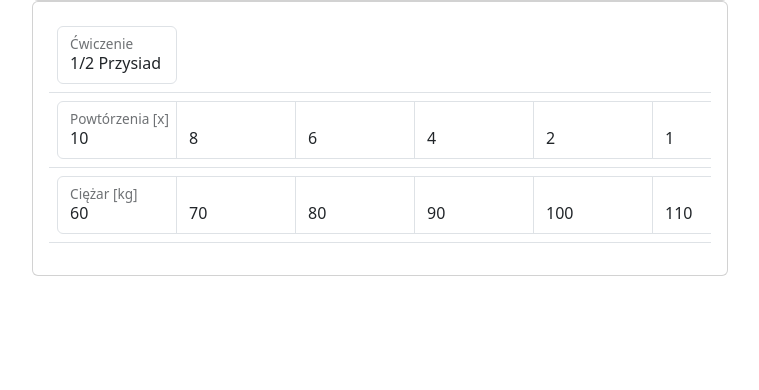
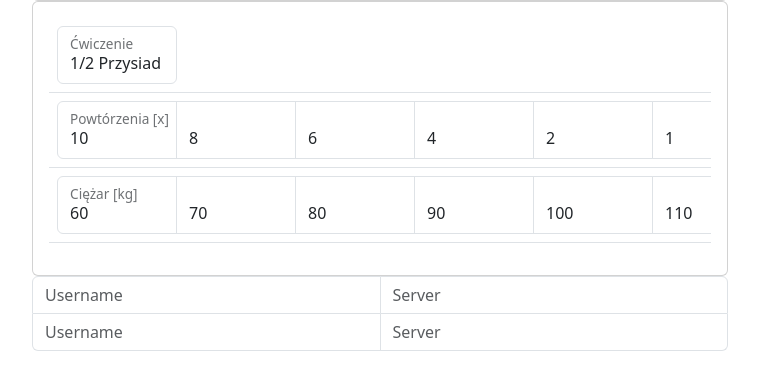
Before and after one commit to ciepielajan/training_notebook, a FastAPI app: page /test in a window 1280 px wide. Shown: the part 373-763 px from the top of the page, without its empty margins (260-1019 px from the left). Run offline with FastAPI, Linux system fonts and the light colour scheme.

Commit message:
input-group-vertical

```diff
--- a/app/static/style.css
+++ b/app/static/style.css
@@ -65,3 +65,21 @@ button { padding:8px 12px; font-size:14px; cursor:pointer; }
 .input-group-text {
     white-space: nowrap;
 }
+
+/* Stylizacja dla pionowego układu grupy wejściowej */
+
+.input-group-vertical {
+  display: flex;
+  flex-direction: column;
+}
+
+.input-group-vertical .input-group:not(:last-child) .form-control {
+  border-bottom-right-radius: 0;
+  border-bottom-left-radius: 0;
+}
+
+.input-group-vertical .input-group:not(:first-child) .form-control {
+  border-top-left-radius: 0;
+  border-top-right-radius: 0;
+  border-top: 0;
+}
--- a/app/templates/test.html
+++ b/app/templates/test.html
@@ -6,12 +6,11 @@
   <title>Test styli</title>
   <link href="https://cdn.jsdelivr.net/npm/bootstrap@5.3.3/dist/css/bootstrap.min.css" rel="stylesheet">
   <script src="https://cdn.jsdelivr.net/npm/bootstrap@5.3.3/dist/js/bootstrap.bundle.min.js"></script>
-  <link rel="stylesheet" href="{{ url_for('static', path='style.css') }}">
+  <link rel="stylesheet" href="{{ url_for('static', path='style.css') }}?v=2">
+
 </head>
 <body class="p-4">
     <div class="container">
-
-
 
 
     <div class="card">
@@ -208,6 +207,23 @@
             </div>
     </div>
 
+
+
+
+    <div class="input-group-vertical">
+        <div class="input-group">
+            <input type="text" class="form-control" placeholder="Username" aria-label="Username">
+            <input type="text" class="form-control" placeholder="Server" aria-label="Server">
+        </div>
+        <div class="input-group">
+            <input type="text" class="form-control" placeholder="Username" aria-label="Username">
+            <input type="text" class="form-control" placeholder="Server" aria-label="Server">
+        </div>
+    </div>
+
+
+
+
 </div>
 </body>
 </html>
```
